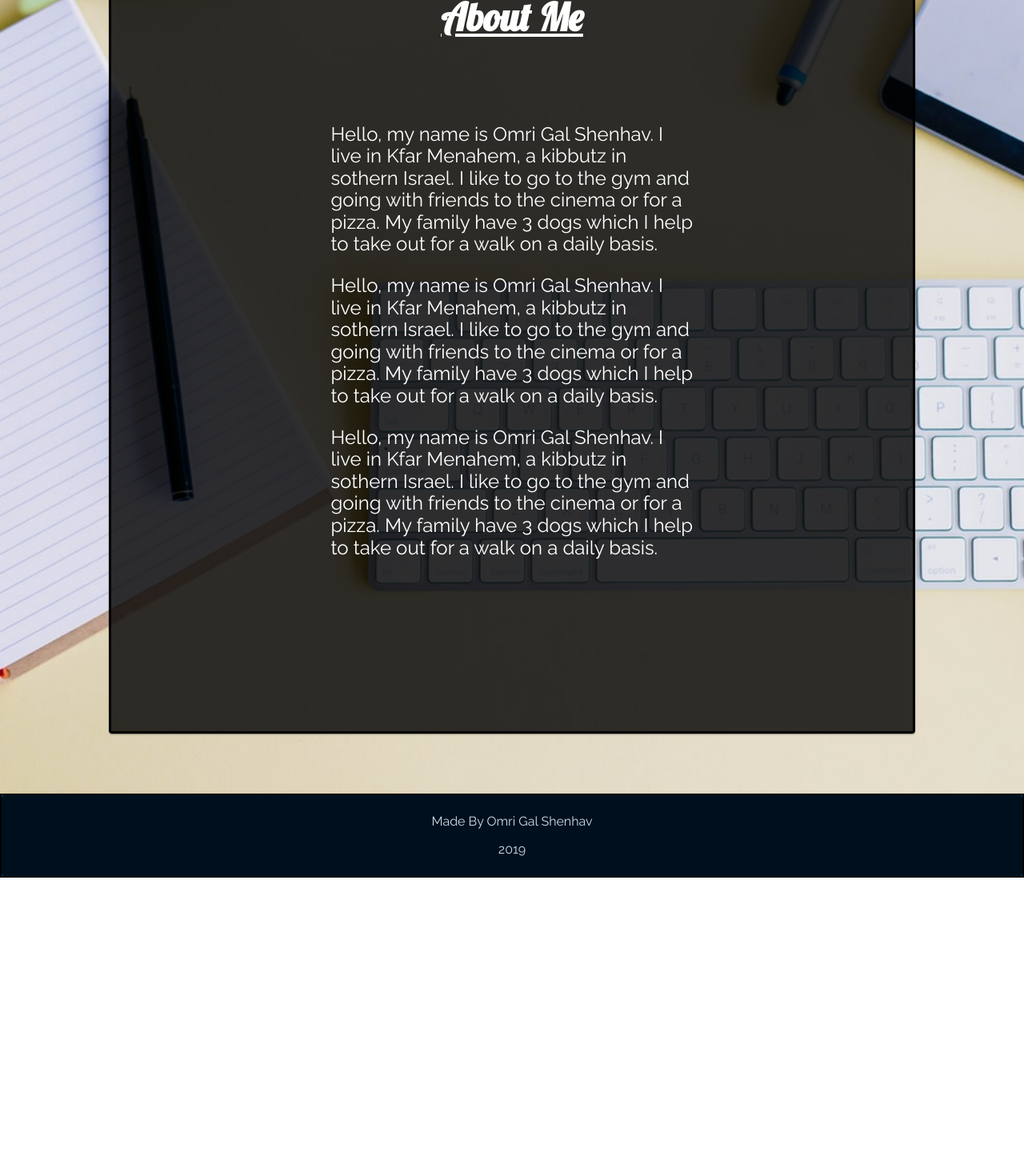
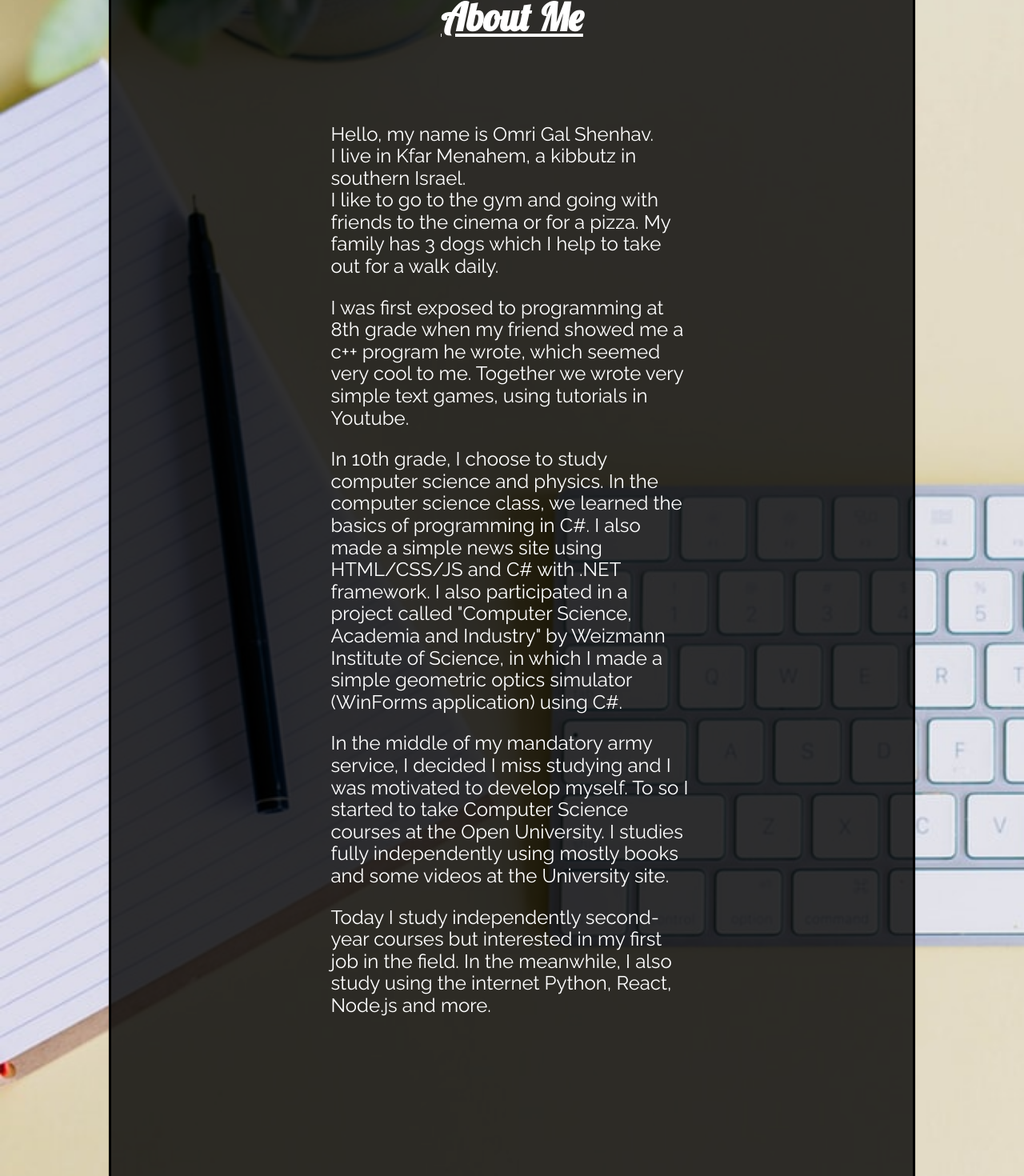
Before and after one commit to OmriGalShen/My-Portfolio, a React (Create React App) app: page /about in a window 1280 px wide. Shown: the part 241-1711 px from the top of the page at 80% size. Before the commit the page ends 1338 px from the top, so only its background shows below. Built offline with nearby package versions, Linux system fonts and the light colour scheme.

Commit message:
Added content text

```diff
--- a/src/components/content/about/About.js
+++ b/src/components/content/about/About.js
@@ -18,22 +18,38 @@ const About = props => {
           <h1 className="about-title">About Me</h1>
           <div className="about-description">
             <p>
-              Hello, my name is Omri Gal Shenhav. I live in Kfar Menahem, a
-              kibbutz in sothern Israel. I like to go to the gym and going with
-              friends to the cinema or for a pizza. My family have 3 dogs which
-              I help to take out for a walk on a daily basis.
+              Hello, my name is Omri Gal Shenhav.
+              <br /> I live in Kfar Menahem, a kibbutz in southern Israel.
+              <br /> I like to go to the gym and going with friends to the
+              cinema or for a pizza. My family has 3 dogs which I help to take
+              out for a walk daily.
             </p>
             <p>
-              Hello, my name is Omri Gal Shenhav. I live in Kfar Menahem, a
-              kibbutz in sothern Israel. I like to go to the gym and going with
-              friends to the cinema or for a pizza. My family have 3 dogs which
-              I help to take out for a walk on a daily basis.
+              I was first exposed to programming at 8th grade when my friend
+              showed me a c++ program he wrote, which seemed very cool to me.
+              Together we wrote very simple text games, using tutorials in
+              Youtube.
             </p>
             <p>
-              Hello, my name is Omri Gal Shenhav. I live in Kfar Menahem, a
-              kibbutz in sothern Israel. I like to go to the gym and going with
-              friends to the cinema or for a pizza. My family have 3 dogs which
-              I help to take out for a walk on a daily basis.
+              In 10th grade, I choose to study computer science and physics. In
+              the computer science class, we learned the basics of programming
+              in C#. I also made a simple news site using HTML/CSS/JS and C#
+              with .NET framework. I also participated in a project called
+              "Computer Science, Academia and Industry" by Weizmann Institute of
+              Science, in which I made a simple geometric optics simulator
+              (WinForms application) using C#.
+            </p>
+            <p>
+              In the middle of my mandatory army service, I decided I miss
+              studying and I was motivated to develop myself. To so I started to
+              take Computer Science courses at the Open University. I studies
+              fully independently using mostly books and some videos at the
+              University site.
+            </p>
+            <p>
+              Today I study independently second-year courses but interested in
+              my first job in the field. In the meanwhile, I also study using
+              the internet Python, React, Node.js and more.
             </p>
           </div>
         </div>
```
